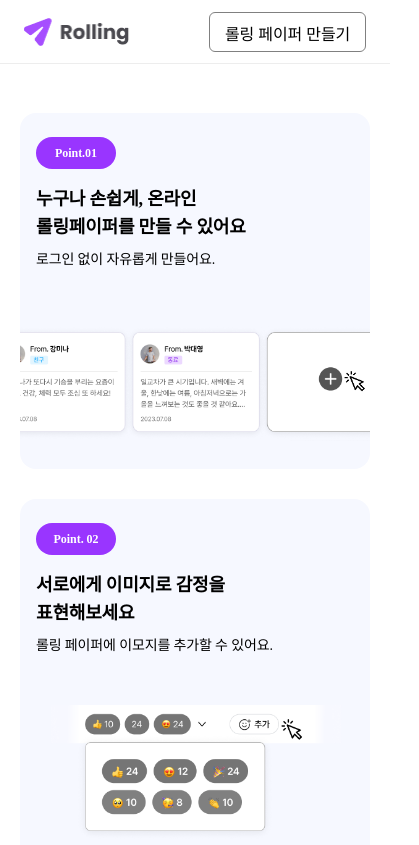
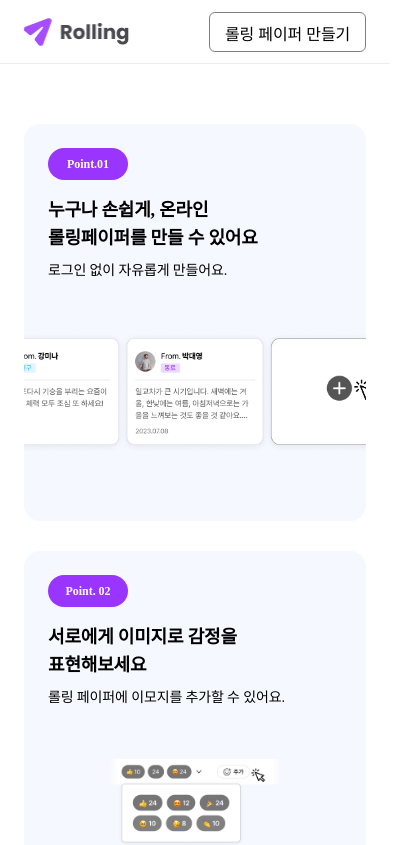
Before and after one commit to Part2-team5-rolling/main, a React (Vite) app: page / in a window 390 px wide. Shown: the top 845 px of the page, 419 px wide, since content can reach past the window. Built offline with nearby package versions, Linux system fonts and the light colour scheme; a web font is replaced by a local one.

Commit message:
design : 메인페이지 반응형 css 수정

```diff
--- a/src/styles/HomePage.module.css
+++ b/src/styles/HomePage.module.css
@@ -1,6 +1,5 @@
 body {
   width: 100%;
-  overflow-x: hidden;
 }
 
 .homepage {
@@ -12,29 +11,32 @@ body {
   display: flex;
   flex-direction: column;
   align-items: center;
+  gap: 30px;
   margin-top:60px;
   margin-bottom: 24px;
+  padding: 0 24px;
 }
 
 .homepage__content {
   width: 100%;
   max-width: 1200px;
-  height: 324px;
   border-radius: 16px;
   background-color: #F6F8FF;
   display: flex;
   margin: 0px auto;
-  padding: 60px 0px 60px 60px;
   box-sizing: border-box;
+  flex-direction: row;
+  align-items: center;
+  padding: 60px;
 }
 
 .homepage__content__01 {
   justify-content: space-between;
-  margin-bottom: 30px;
 }
 
 .homepage__content__01 > img {
-  width: 720px;
+  width: 100%;
+  max-width: 720px;
   height: 204px;
 }
 
@@ -45,7 +47,8 @@ body {
 }
 
 .homepage__content__02 > img {
-  width: 720px;
+  width: 100%;
+  max-width: 720px;
   height: 204px;
 }
 
@@ -97,18 +100,9 @@ body {
 
 /* 태블릿 버전 (768px ~ 1023px) */
 @media (max-width: 1023px) {
-  .homepage__content {
-    width: 100%;
-    margin: 0px;
-    height: auto;
-    align-items: center;
+  .homepage__content  {
+    padding: 40px;
     gap: 36px;
-    padding: 40px;
-  }
-
-  .homepage__contents {
-    max-width: 975px;
-    margin: 0px 24px 0px 24px;
   }
 
   .homepage__content__01,
@@ -116,23 +110,9 @@ body {
     flex-direction: column;
   }
 
-  .homepage__content__01 {
-    margin-top: 49px;
-    margin-bottom: 30px;
-  }
-
   .homepage__content__02 {
     flex-direction: column;
     margin-bottom: 48px;
-  }
-
-  .homepage__content__01 > img,
-  .homepage__content__02 > img {
-    margin: 0px;
-    display: block;
-  }
-  .homepage__content__01 > img {
-    transform: none;
   }
 
   .homepage__text {
@@ -191,23 +171,9 @@ body {
 
 /* 모바일 버전 (최대 767px) */
 @media (max-width: 767px) {
-  .homepage__contents {
-    width: 100%;
-    margin: 0px;
-    height: auto;
-    flex-direction: column;
-    align-items: center;
-    padding: 0px 20px;
-    box-sizing: border-box;
-  }
-
-  .homepage__content {
-    width: 100%;
-    height: auto;
-    flex-direction: column;
-    align-items: center;
-    padding: 24px 16px;
-    gap: 48px;
+  .homepage__content  {
+    padding: 24px;
+    gap: 50px;
   }
 
   .homepage__content__01,
@@ -217,6 +183,8 @@ body {
   }
 
   .homepage__content__01 {
+    position: relative;
+    padding-bottom: 55%;
     height: auto;
     object-fit: cover;
     object-position: center;
@@ -225,23 +193,24 @@ body {
 
   .homepage__content__02 {
     height: auto;
+    margin-bottom: unset;
   }
 
   .homepage__content__01 > img,
   .homepage__content__02 > img {
-    width: 140%;
     height: auto;
     margin: 0 auto;
     display: block;
   }
 
   .homepage__content__01 > img {
-    transform: translateX(-14%);
-    z-index: 1;
+    position: absolute;
+    bottom: 62px;
+    max-width: unset !important;
+    width: 140%;
   }
 
   .homepage__content__02 > img {
-    transform: translateX(-14%);
     z-index: 1;
     overflow-x: hidden;
   }
@@ -276,3 +245,15 @@ body {
     box-sizing: border-box;
   }
 }
+
+@media (max-width: 500px) {
+  .homepage__content__01 {
+    padding-bottom: 60%;
+  }
+}
+
+@media (max-width: 400px) {
+  .homepage__content__01 {
+    padding-bottom: 70%;
+  }
+}
```
